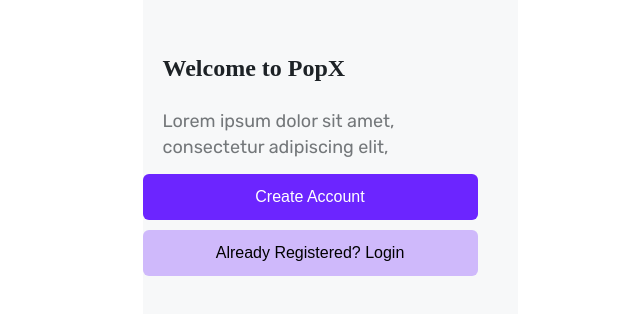
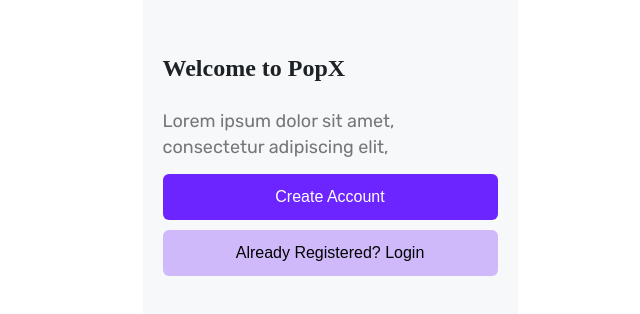
Before and after one commit to gobinda009/Assignment, a React (Create React App) app: page / in a window 1280 px wide. Shown: the part 522-836 px from the top of the page, without its empty margins (310-950 px from the left). Built offline with nearby package versions, Linux system fonts and the light colour scheme.

Commit message:
edit landing page

```diff
--- a/src/components/Landing.css
+++ b/src/components/Landing.css
@@ -4,7 +4,7 @@ body{
     justify-content: center;
 }
 
-.login{
+.landing{
     height: 812px;
     width: 375px;
     top: 0;
@@ -37,7 +37,7 @@ opacity: 0.6;
 }
 .create{
     top: 669px;
-left: 20px;
+margin-left: 20px;
 width: 335px;
 height: 46px;
 background: #6C25FF 0% 0% no-repeat padding-box;
@@ -53,7 +53,7 @@ color: #FFFFFF;
 }
 .alreadycreated{
     margin-top: 10px;
-    left: 20px;
+    margin-left: 20px;
     width: 335px;
     height: 46px;
     text-align: center;
--- a/src/components/Landing.js
+++ b/src/components/Landing.js
@@ -2,7 +2,7 @@ import "./Landing.css"
 
 function Landing(){
     return(
-    <div className="login">
+    <div className="landing">
     <h2 className="heading">
     Welcome to PopX
     </h2>
```
